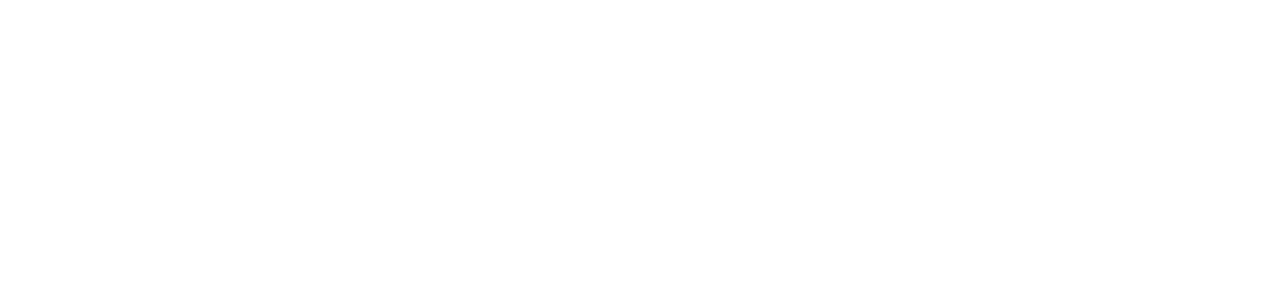
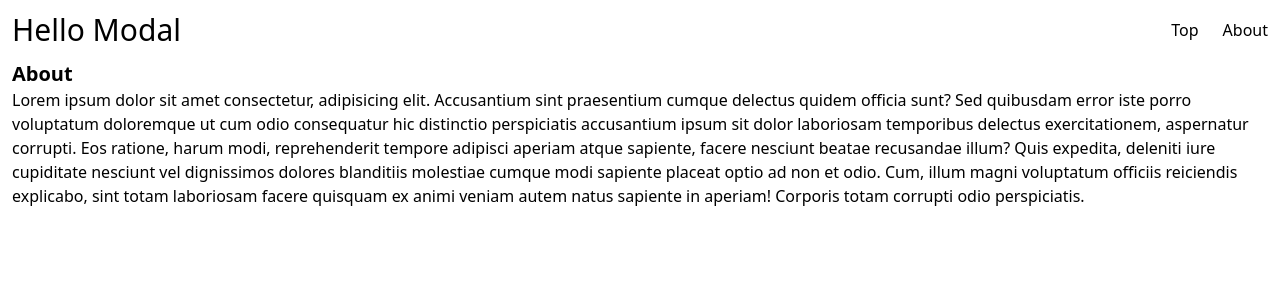
Before and after one commit to FNYukii/react-modal, a React (Create React App) app: page /about in a window 1280 px wide. Before the commit this address had no page. Shown: the top 300 px of the page. Built offline with nearby package versions, Linux system fonts and the light colour scheme.

Commit message:
feat: ルーティング

```diff
--- a/src/components/App.tsx
+++ b/src/components/App.tsx
@@ -1,4 +1,5 @@
 import { BrowserRouter, Routes, Route } from 'react-router-dom'
+import AboutScreen from './screens/AboutScreen'
 import TopScreen from './screens/TopScreen'
 
 
@@ -11,6 +12,7 @@
 
                 <Routes>
                     <Route path='/' element={<TopScreen />} />
+                    <Route path='/about' element={<AboutScreen />} />
                 </Routes>
             </BrowserRouter>
         </div>
--- a/src/components/screens/AboutScreen.tsx
+++ b/src/components/screens/AboutScreen.tsx
@@ -1,8 +1,17 @@
+import Header from "../Header"
+
 function AboutScreen() {
 
     return (
         <div>
 
+            <Header />
+
+            <main className="px-3">
+
+                <h1 className="font-bold text-xl">About</h1>
+                <p>Lorem ipsum dolor sit amet consectetur, adipisicing elit. Accusantium sint praesentium cumque delectus quidem officia sunt? Sed quibusdam error iste porro voluptatum doloremque ut cum odio consequatur hic distinctio perspiciatis accusantium ipsum sit dolor laboriosam temporibus delectus exercitationem, aspernatur corrupti. Eos ratione, harum modi, reprehenderit tempore adipisci aperiam atque sapiente, facere nesciunt beatae recusandae illum? Quis expedita, deleniti iure cupiditate nesciunt vel dignissimos dolores blanditiis molestiae cumque modi sapiente placeat optio ad non et odio. Cum, illum magni voluptatum officiis reiciendis explicabo, sint totam laboriosam facere quisquam ex animi veniam autem natus sapiente in aperiam! Corporis totam corrupti odio perspiciatis.</p>
+            </main>
         </div>
     )
 }
--- a/src/components/screens/TopScreen.tsx
+++ b/src/components/screens/TopScreen.tsx
@@ -4,8 +4,14 @@
 
     return (
         <div>
-            <Header/>
 
+            <Header />
+
+            <main className="px-3">
+
+                <h1 className="font-bold text-xl">Top</h1>
+                <p>Lorem ipsum dolor sit amet consectetur, adipisicing elit. Accusantium sint praesentium cumque delectus quidem officia sunt? Sed quibusdam error iste porro voluptatum doloremque ut cum odio consequatur hic distinctio perspiciatis accusantium ipsum sit dolor laboriosam temporibus delectus exercitationem, aspernatur corrupti. Eos ratione, harum modi, reprehenderit tempore adipisci aperiam atque sapiente, facere nesciunt beatae recusandae illum? Quis expedita, deleniti iure cupiditate nesciunt vel dignissimos dolores blanditiis molestiae cumque modi sapiente placeat optio ad non et odio. Cum, illum magni voluptatum officiis reiciendis explicabo, sint totam laboriosam facere quisquam ex animi veniam autem natus sapiente in aperiam! Corporis totam corrupti odio perspiciatis.</p>
+            </main>
         </div>
     )
 }
--- a/src/styles/output.css
+++ b/src/styles/output.css
@@ -593,6 +593,11 @@
   padding-bottom: 0.75rem;
 }
 
+.px-3 {
+  padding-left: 0.75rem;
+  padding-right: 0.75rem;
+}
+
 .text-xl {
   font-size: 1.25rem;
   line-height: 1.75rem;
```
